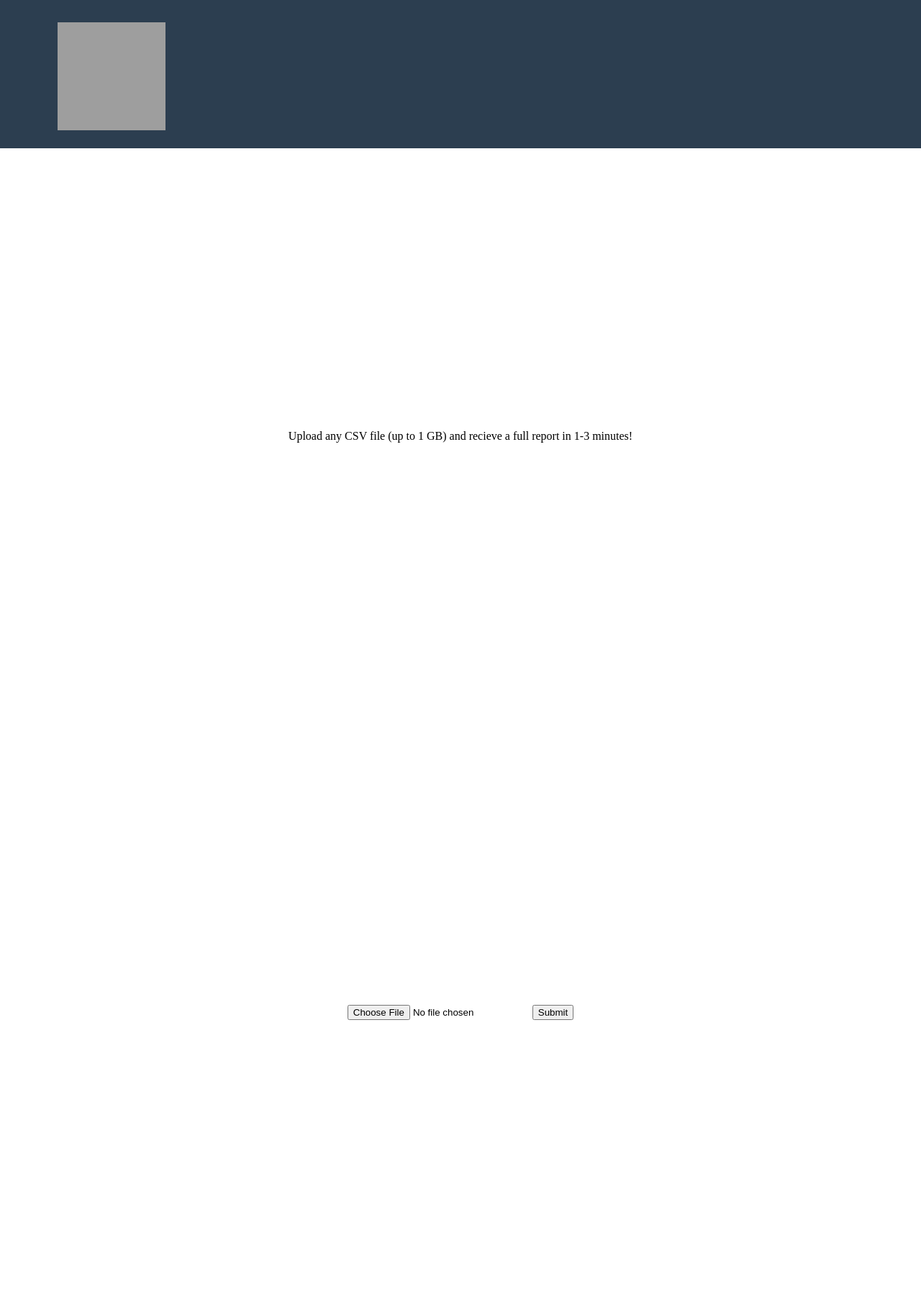
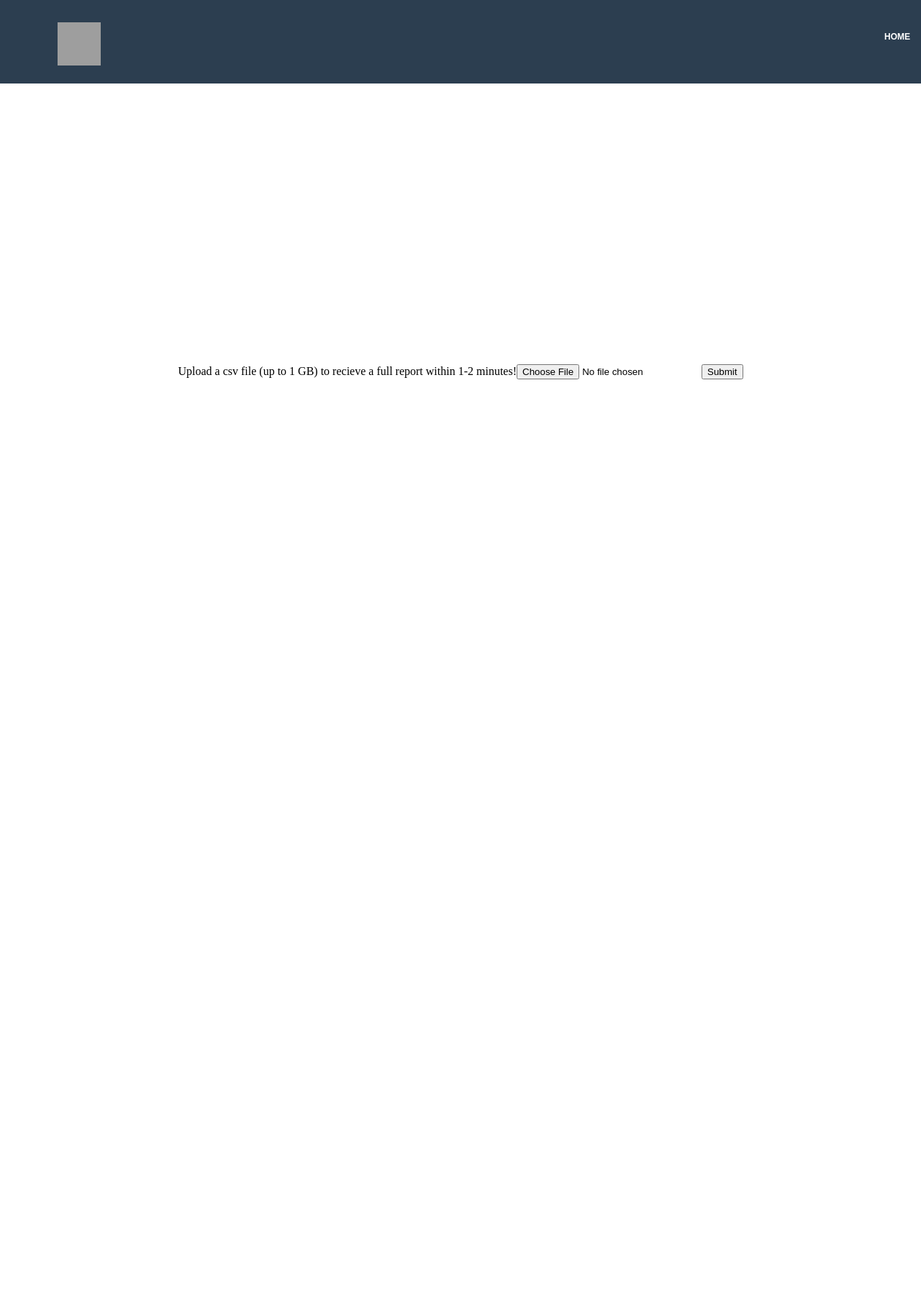
Before and after one commit to imadahmad97/DataOne, a Flask app: page / in a window 1280 px wide. Shown: the whole page at 72% size. After the commit the page ends 527 px from the top, so only its background shows below. Run offline with Flask 2, Linux system fonts and the light colour scheme; some libraries are stand-ins or nearby versions; grey boxes are pictures that could not be loaded.

Commit message:
reverting html

```diff
--- a/database_files/templates/index.html
+++ b/database_files/templates/index.html
@@ -5,7 +5,7 @@
     <meta charset="UTF-8">
     <meta http-equiv="X-UA-Compatible" content="IE=edge">
     <meta name="viewport" content="width=device-width, initial-scale=1.0">
-    <link rel= "stylesheet" type= "text/css" href= "style.css">
+    <link rel= "stylesheet" type= "text/css" href= "{{ url_for('static',filename='style.css') }}">
     <title>File Upload Example</title>
 </head>
 <body>
@@ -13,15 +13,16 @@
         <div class="nav">
             <div class="navbar">
             <ul id="navigation">
-                <a href="index.html"><li><img src="https://i.ibb.co/C1ZQD0g/logo.png"; id="Homeimage" style="width:150px;height:150px;"></li></a>
+                    <a href="#"><li><img src="https://i.ibb.co/3BRWyHQ/csv.png"; id="Homeimage"></li></a>
+                <div id="navright">
+                    <a href="#"><li>HOME</li></a>
+                </div>
             </ul>
             </div>
             </div>
         </div>
-  <div class="center">
-        Upload any CSV file (up to 1 GB) and recieve a full report in 1-3 minutes!
-  </div>
     <div class="center">
+        Upload a csv file (up to 1 GB) to recieve a full report within 1-2 minutes!
         <form method="POST" action="/" enctype="multipart/form-data">
             <input type="file" name="file">
             <button onclick="$('#loading').show();">Submit</button>
```
